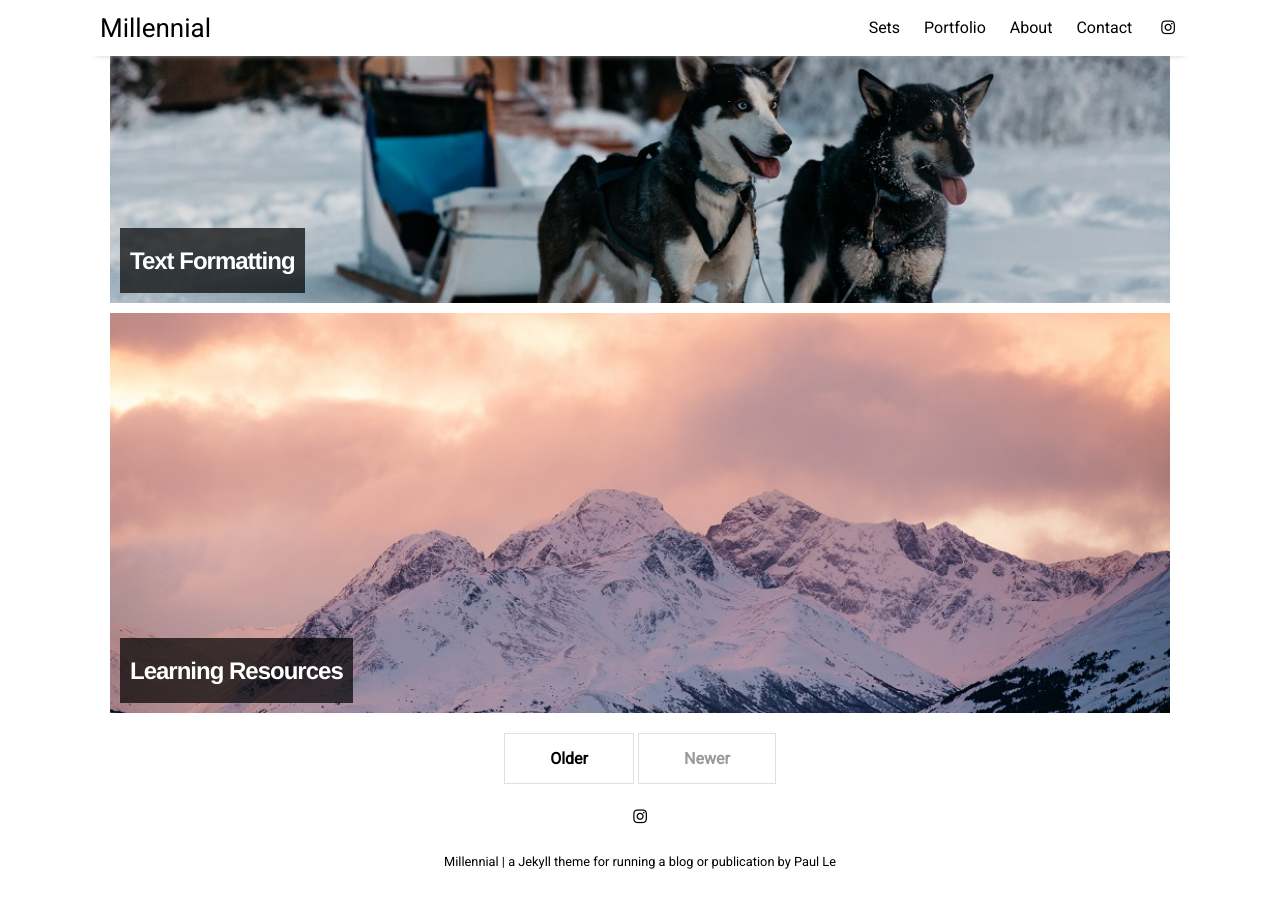
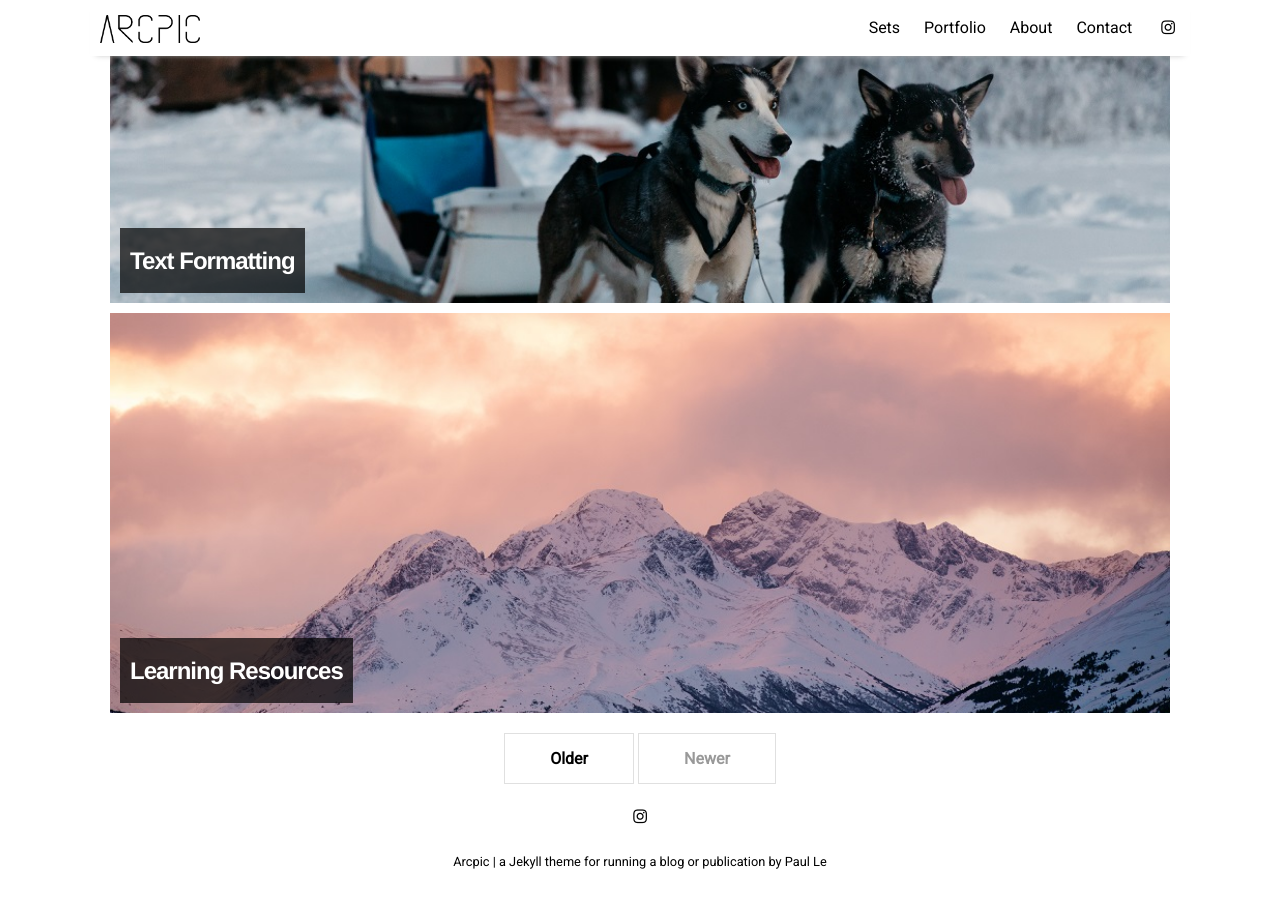
Before and after one commit to AlanRCastro/alanrcastro.github.io, a Jekyll site: the page built from index.html, in a window 1280 px wide and 900 px high, scrolled down 1398 px. Built offline with Jekyll 4.4.1, drawn with Linux system fonts in a browser that asks for light colours; nearby versions of some CDN libraries; the list of posts is cut into pages by our own code.

Commit message:
Test3
Puse logo, cambié el about

```diff
--- a/_config.yml
+++ b/_config.yml
@@ -14,7 +14,7 @@ sass:
   style: :nested
 
 # Customise atom feed settings (this is where Jekyll-Feed gets configuration information)
-title:		           "Millennial"
+title:		           "Arcpic"
 description:	       "a Jekyll theme for running a blog or publication"
 author:              "Paul Le"
 
--- a/_includes/header.html
+++ b/_includes/header.html
@@ -1,6 +1,6 @@
 <header class="site-header">
   <h3 class="site-title">
-    <a href="{{ site.github.url }}/">{{ site.title }}</a>
+    <a href="{{ site.github.url }}/"><img src="/assets/img/logo.png" style="width:100px;margin-top:15px" /></a>
   </h3>
   <nav class="menu-list">
     {% for item in site.data.settings.menu %}
```
Also changed, not shown: _layouts/about.html (added, +15 -0 lines), pages/about.md (+4 -3 lines), assets/img/logo.png (added), 1 other file.
